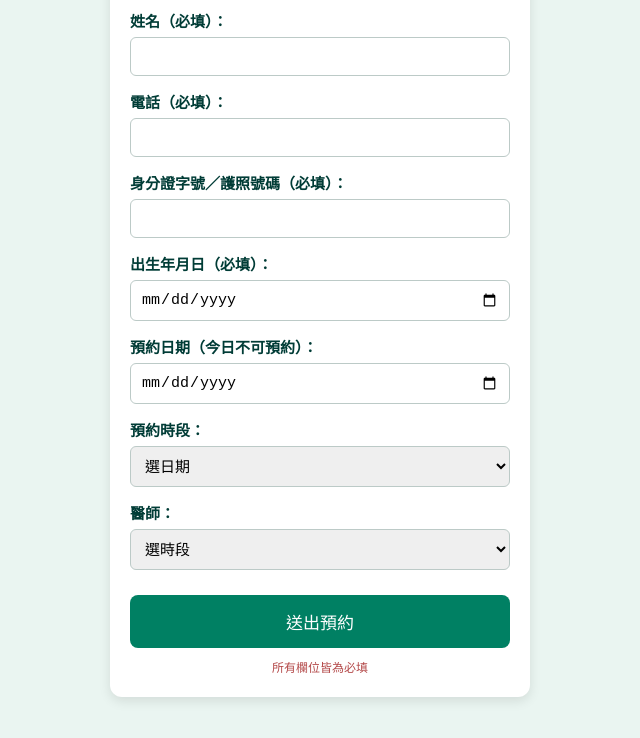
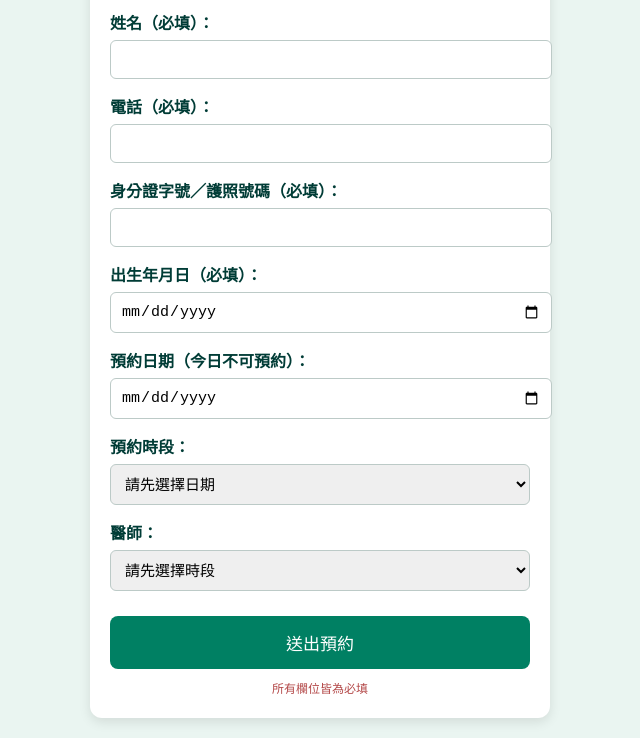
Before and after one commit to invoke910-collab/clinic-booking, a website: page docs/booking.html in a window 1280 px wide. Shown: the part 107-845 px from the top of the page, without its empty margins (320-960 px from the left). Before the commit the page ends 824 px from the top, so only its background shows below. Drawn offline with Linux system fonts and the light colour scheme.

Commit message:
Update booking.html

```diff
--- a/docs/booking.html
+++ b/docs/booking.html
@@ -11,7 +11,6 @@
         background: #eaf5f1;
         margin: 0;
     }
-
     .container {
         max-width: 420px;
         width: 92%;
@@ -20,24 +19,19 @@
         padding: 22px 20px;
         border-radius: 12px;
         box-shadow: 0 4px 12px rgba(0,0,0,0.1);
-        box-sizing: border-box;
     }
-
     h2 {
         text-align: center;
         color: #006c5f;
         margin-bottom: 25px;
         font-size: 22px;
     }
-
     label {
         font-weight: bold;
         margin-top: 15px;
         color: #003c36;
         display: block;
-        font-size: 15px;
     }
-
     input, select {
         width: 100%;
         padding: 10px;
@@ -45,15 +39,7 @@
         font-size: 15px;
         border: 1px solid #bccac7;
         border-radius: 6px;
-        box-sizing: border-box;
-
-        /* 防止外溢關鍵設定 */
-        max-width: 100%;
-        overflow: hidden;
-        text-overflow: ellipsis;
-        white-space: nowrap;
     }
-
     button {
         width: 100%;
         background: #008063;
@@ -65,7 +51,6 @@
         border: none;
         cursor: pointer;
     }
-
     .note {
         font-size: 12px;
         text-align: center;
@@ -76,14 +61,12 @@
     /* Popup */
     #popupBg {
         position: fixed;
-        top: 0; left: 0;
-        width: 100%; height: 100%;
+        inset: 0;
         background: rgba(0,0,0,0.45);
         display: none;
         justify-content: center;
         align-items: center;
     }
-
     #popupBox {
         background: #fff;
         width: 86%;
@@ -94,13 +77,11 @@
         text-align: left;
         box-shadow: 0 4px 16px rgba(0,0,0,0.2);
     }
-
     #popupBox h3 {
         text-align: center;
         margin-bottom: 12px;
         font-size: 20px;
     }
-
     .popup-btn {
         width: 120px;
         margin: 18px auto 0;
@@ -136,12 +117,12 @@
 
     <label>預約時段：</label>
     <select id="section">
-        <option value="">選日期</option>
+        <option value="">請先選擇日期</option>
     </select>
 
     <label>醫師：</label>
     <select id="doctor">
-        <option value="">選時段</option>
+        <option value="">請先選擇時段</option>
     </select>
 
     <button onclick="submitBooking()">送出預約</button>
@@ -159,6 +140,5 @@
 </div>
 
 <script src="booking.js"></script>
-
 </body>
 </html>
```
